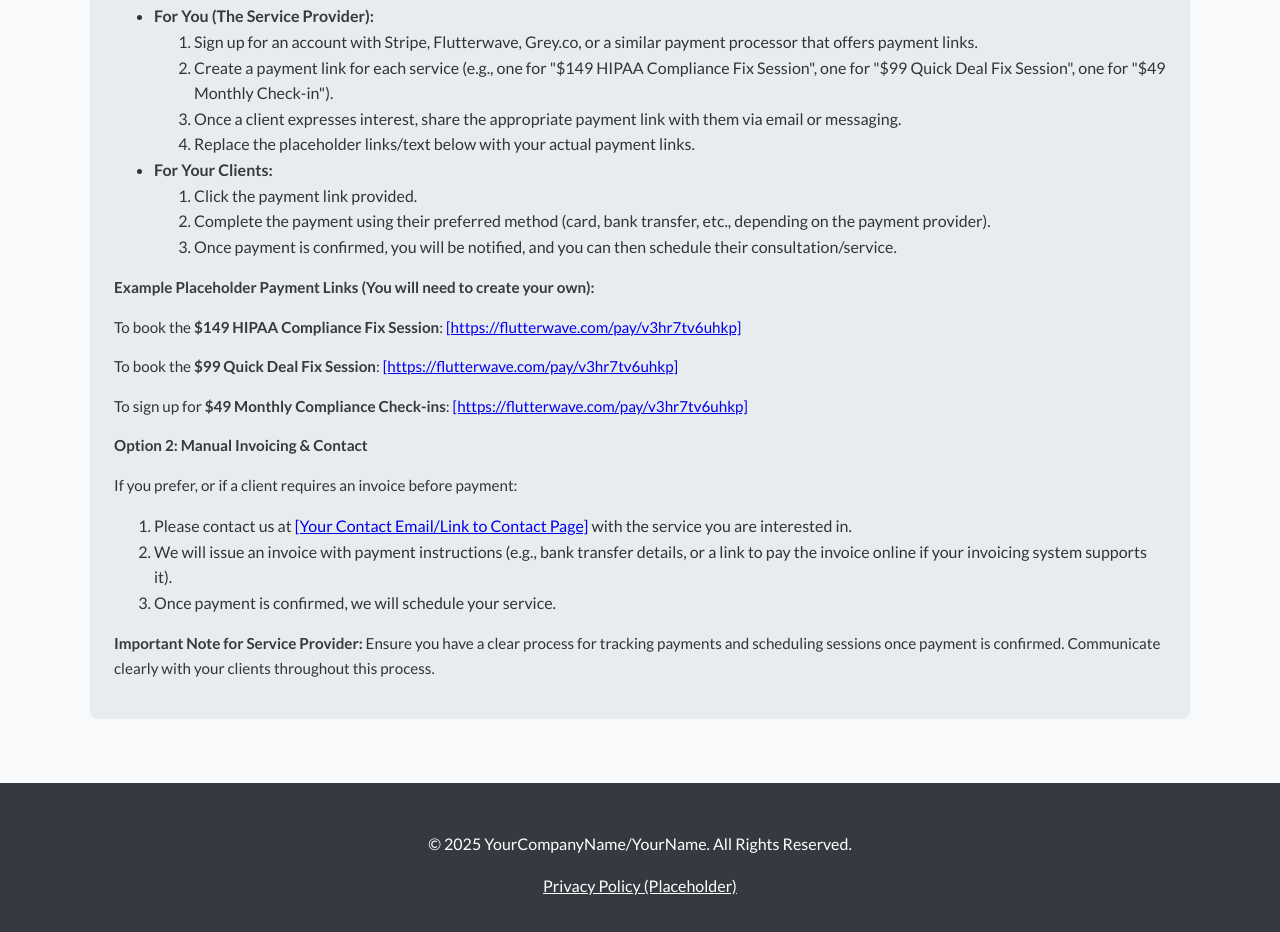
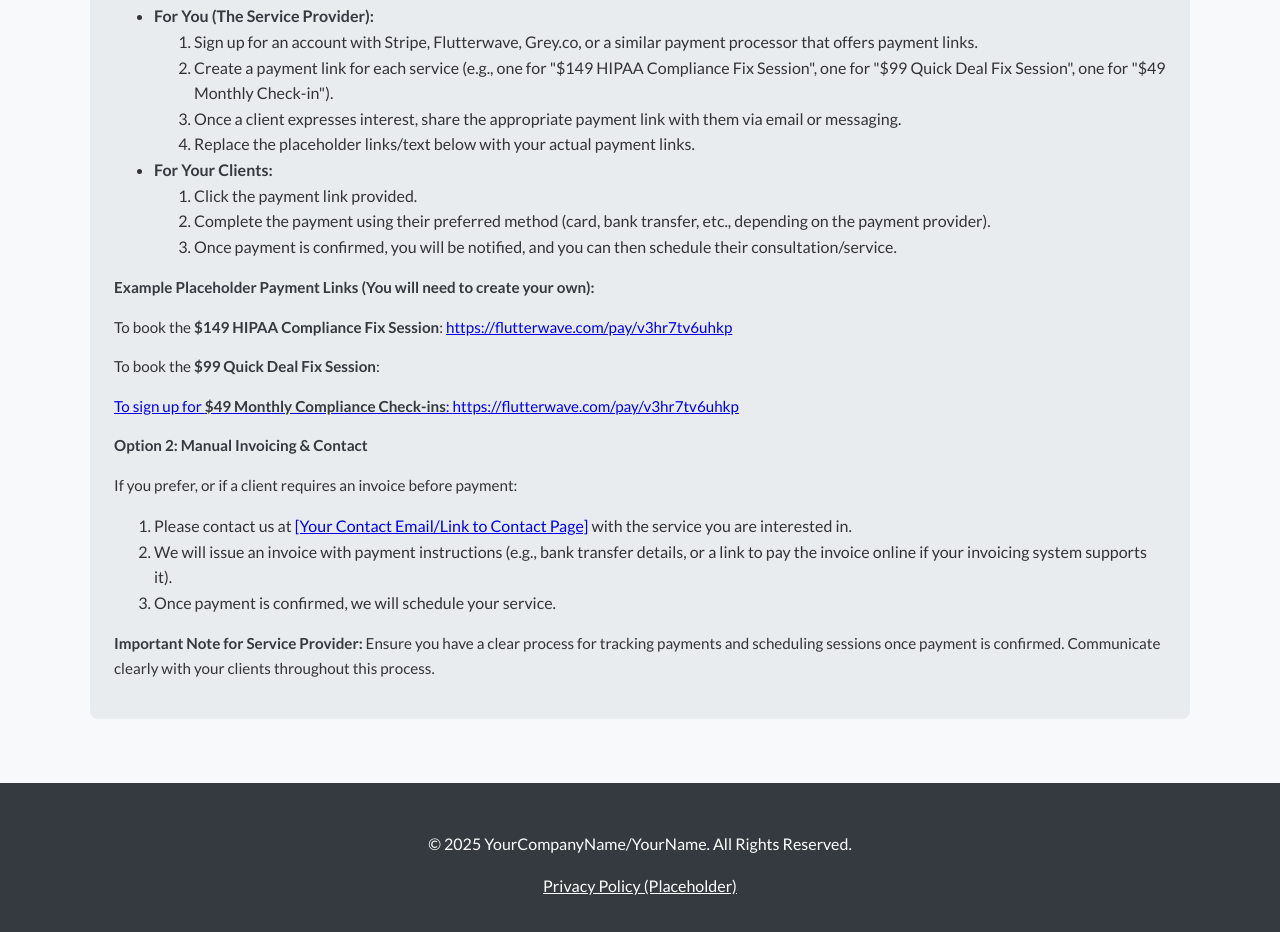
Before and after one commit to ahmganbit/hipaa-quickstart-kit, a plain HTML site: page services.html in a window 1280 px wide. Shown: the part 1837-2769 px from the top of the page. Drawn offline with Linux system fonts and the light colour scheme.

Commit message:
Update services.html

```diff
--- a/services.html
+++ b/services.html
@@ -269,9 +269,9 @@
                     </li>
                 </ul>
                 <p><strong>Example Placeholder Payment Links (You will need to create your own):</strong></p>
-                <p>To book the <strong>$149 HIPAA Compliance Fix Session</strong>: <a href="#" onclick="alert('Replace with your actual $149 payment link!'); return false;">[https://flutterwave.com/pay/v3hr7tv6uhkp]</a></p>
-                <p>To book the <strong>$99 Quick Deal Fix Session</strong>: <a href="#" onclick="alert('Replace with your actual $99 payment link!'); return false;">[https://flutterwave.com/pay/v3hr7tv6uhkp]</a></p>
-                <p>To sign up for <strong>$49 Monthly Compliance Check-ins</strong>: <a href="#" onclick="alert('Replace with your actual $49/month payment link!'); return false;">[https://flutterwave.com/pay/v3hr7tv6uhkp]</a></p>
+                <p>To book the <strong>$149 HIPAA Compliance Fix Session</strong>: <a href="#" onclick="alert('Replace with your actual $149 payment link!'); return false;">https://flutterwave.com/pay/v3hr7tv6uhkp</a></p>
+                <p>To book the <strong>$99 Quick Deal Fix Session</strong>: <a href="#" onclick="alert('Replace with your actual $99 payment link!'); return false;"[https://flutterwave.com/pay/v3hr7tv6uhkp</a></p>
+                <p>To sign up for <strong>$49 Monthly Compliance Check-ins</strong>: <a href="#" onclick="alert('Replace with your actual $49/month payment link!'); return false;">https://flutterwave.com/pay/v3hr7tv6uhkp</a></p>
 
                 <p><strong>Option 2: Manual Invoicing & Contact</strong></p>
                 <p>If you prefer, or if a client requires an invoice before payment:</p>
```
